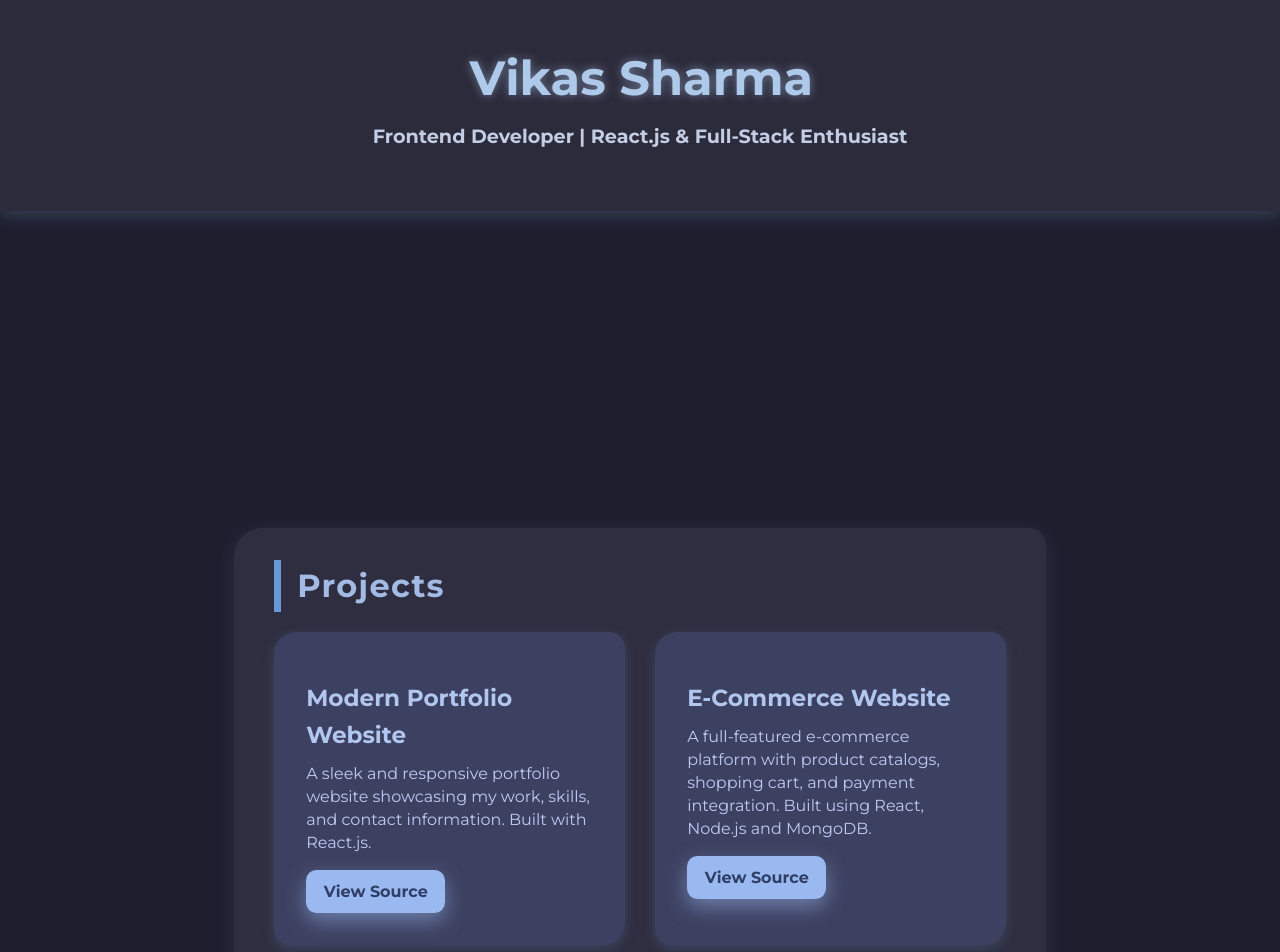
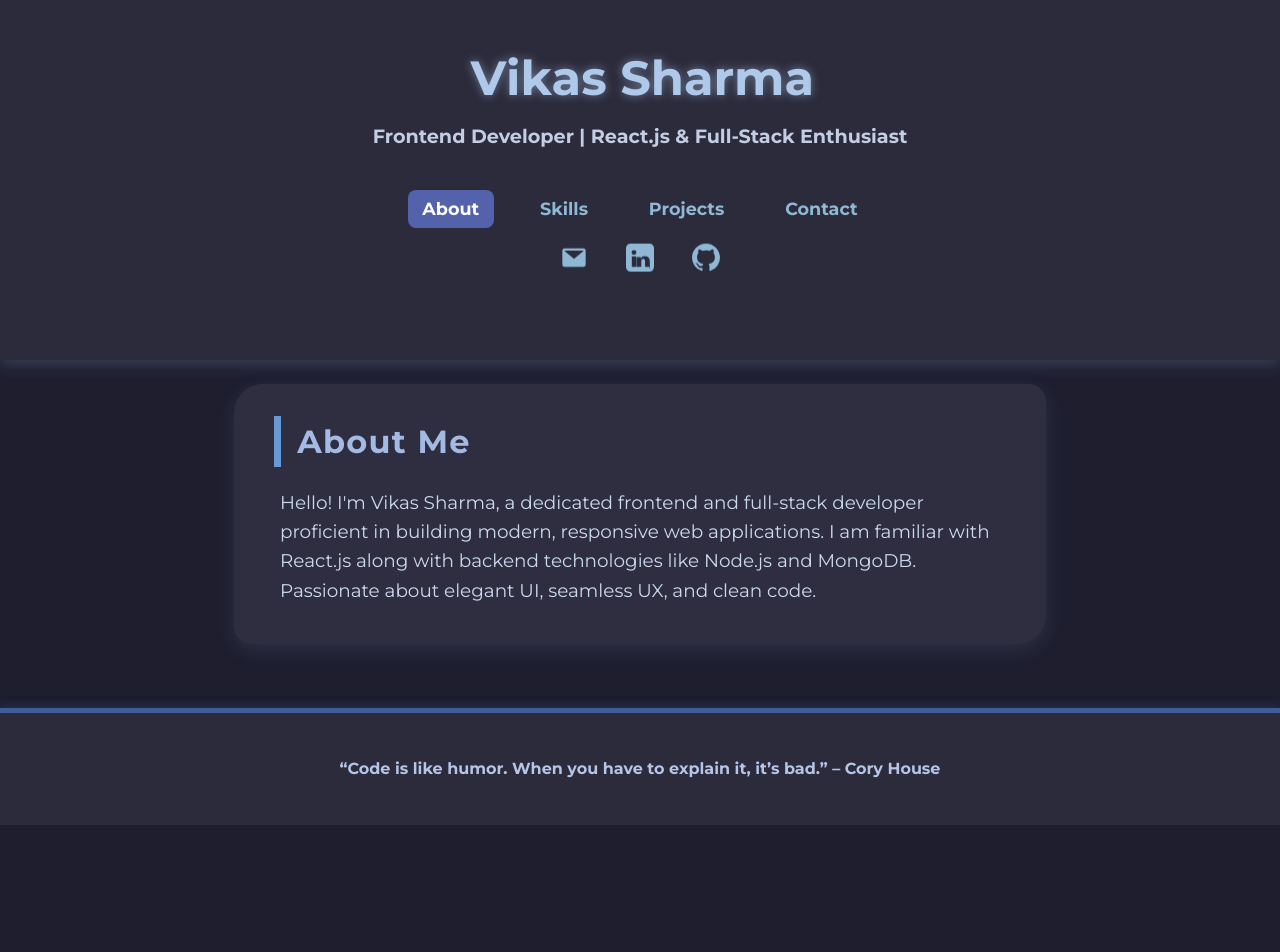
Before and after one commit to Viks2202/Portfolio, a React (Create React App) app: page / in a window 1280 px wide. Shown: the top 952 px of the page. After the commit the page ends 825 px from the top, so only its background shows below. Built offline with nearby package versions, Linux system fonts and the light colour scheme.

Commit message:
Update App.js

```diff
--- a/src/App.js
+++ b/src/App.js
@@ -1,12 +1,11 @@
-import React, { useState, useEffect } from 'react';
-
+import React, { useState } from 'react';
 const projects = [
   {
     id: 1,
     title: 'Modern Portfolio Website',
     description:
       'A sleek and responsive portfolio website showcasing my work, skills, and contact information. Built with React.js.',
-    link: 'https://github.com/vikassharma/portfolio-website',
+    link: 'https://github.com/Viks2202/Portfolio',
   },
   {
     id: 2,
@@ -55,20 +54,21 @@ const skills = [
 function App() {
   const [expandedSkillIndex, setExpandedSkillIndex] = useState(null);
   const [contactSuccess, setContactSuccess] = useState(false);
-
-  useEffect(() => {
-    // no changes needed here
-  }, []);
+  const [activeSection, setActiveSection] = useState('about'); // default visible
 
   const toggleSkill = (index) => {
     setExpandedSkillIndex((prevIndex) => (prevIndex === index ? null : index));
+  };
+
+  const handleNavClick = (section) => {
+    setActiveSection(section);
+    setExpandedSkillIndex(null); // reset skill expanded if leaving skills section
   };
 
   const handleContactSubmit = (e) => {
     e.preventDefault();
     setContactSuccess(true);
     e.target.reset();
-    // Remove success message after 3 seconds
     setTimeout(() => setContactSuccess(false), 3000);
   };
 
@@ -76,36 +76,32 @@ function App() {
     <>
       <style>{`
         @import url('https://fonts.googleapis.com/css2?family=Montserrat:wght@400;700&display=swap');
-
         * {
           box-sizing: border-box;
         }
-
         body {
           margin: 0;
-          background-color: #1e1e2f; /* warm dark slate */
-          color: #e1e8f0; /* gentle off-white */
+          background-color: #1e1e2f;
+          color: #e1e8f0;
           font-family: 'Montserrat', sans-serif;
           scroll-behavior: smooth;
           line-height: 1.6;
           -webkit-font-smoothing: antialiased;
           -moz-osx-font-smoothing: grayscale;
         }
-
         a {
-          color: #8fb8d4; /* soft pastel blue */
+          color: #8fb8d4;
           text-decoration: none;
           font-weight: 700;
           transition: color 0.3s ease;
           position: relative;
           user-select: text;
+          cursor: pointer;
         }
-
         a:hover {
           color: #a1c1e8;
           text-shadow: 0 0 6px #a1c1e8;
         }
-
         a::after {
           content: '';
           position: absolute;
@@ -117,13 +113,11 @@ function App() {
           transition: width 0.3s ease;
           border-radius: 2px;
         }
-
         a:hover::after {
           width: 100%;
         }
-
         header {
-          background: #2c2b3c; /* darker blue-gray */
+          background: #2c2b3c;
           text-align: center;
           padding: 2.5rem 1rem 2.5rem;
           box-shadow: 0 5px 15px rgba(143, 184, 212, 0.22);
@@ -131,38 +125,82 @@ function App() {
           top: 0;
           z-index: 1000;
           animation: fadeSlideDown 1s ease forwards;
+          display: flex;
+          flex-direction: column;
+          align-items: center;
+          margin-bottom: 1.5rem;
         }
-
         header h1 {
           font-size: 3rem;
           margin: 0;
           font-weight: 900;
-          color: #aec9e9; /* soft gentle blue */
+          color: #aec9e9;
           filter: drop-shadow(0 0 5px rgba(174,201,233,0.5));
           user-select: none;
           cursor: default;
           animation: swaySubtle 7s ease-in-out infinite;
         }
-
         header p {
           font-size: 1.2rem;
           font-weight: 600;
           margin-top: 0.25rem;
           color: #c3cee4;
           user-select: none;
-          animation: fadeIn 1.5s ease forwards;
-          opacity: 0;
-          animation-delay: 1s;
         }
-
+        .nav-links {
+          display: flex;
+          justify-content: center;
+          gap: 2rem;
+          margin-top: 1.2rem;
+          flex-wrap: wrap;
+        }
+        .nav-links a {
+          font-weight: 700;
+          font-size: 1.1rem;
+          padding: 0.3rem 0.9rem;
+          border-radius: 0.5rem;
+          transition: background-color 0.3s ease;
+          user-select: none;
+        }
+        .nav-links a[aria-current="page"] {
+          background-color: #5362ab;
+          color: white;
+          cursor: default;
+        }
+        .nav-links a:hover:not([aria-current="page"]), .nav-links a:focus:not([aria-current="page"]) {
+          background-color: #3e3d57;
+          outline: none;
+          color: #a1c1e8;
+        }
+        .social-icons {
+          margin: 1rem auto 3rem;
+          max-width: 850px;
+          display: flex;
+          justify-content: center;
+          gap: 2.4rem;
+          z-index: 1001;
+        }
+        .social-link {
+          display: inline-flex;
+          color: #8fb8d4;
+          font-size: 2rem;
+          transition: color 0.3s ease, transform 0.3s ease;
+          cursor: pointer;
+          animation: floatSlowAlt 5s ease-in-out infinite;
+        }
+        .social-link:hover,
+        .social-link:focus {
+          color: #a1c1e8;
+          transform: translateY(-6px) scale(1.1);
+          outline: none;
+        }
         main {
           max-width: 850px;
-          margin: 1rem auto 4rem; /* reduced top margin to reduce gap */
+          margin: 1rem auto 4rem;
           padding: 0 1.2rem;
         }
-
         section {
-          background: #2f2e40; /* dark muted background */
+          background: #2f2e40;
           margin-bottom: 2.6rem;
           padding: 2rem 2.5rem 2.4rem;
           box-shadow: 0 6px 20px rgba(143, 184, 212, 0.13);
@@ -174,32 +212,20 @@ function App() {
           animation-fill-mode: forwards;
           animation-duration: 0.8s;
           animation-timing-function: ease;
+          animation-name: fadeSlideUp;
+          display: none;
         }
-
-        section:nth-child(2) {
-          animation-name: fadeSlideUp;
-          animation-delay: 0.15s;
+        section.active {
+          opacity: 1;
+          transform: translateY(0);
+          display: block;
         }
-        section:nth-child(3) {
-          animation-name: fadeSlideUp;
-          animation-delay: 0.3s;
-        }
-        section:nth-child(4) {
-          animation-name: fadeSlideUp;
-          animation-delay: 0.45s;
-        }
-        section:nth-child(5) {
-          animation-name: fadeSlideUp;
-          animation-delay: 0.6s;
-        }
-
         section:hover,
         section:focus-within {
           box-shadow: 0 16px 38px rgba(143, 184, 212, 0.35);
           outline: none;
           transform: translateY(-5px);
         }
-
         section h2 {
           font-weight: 900;
           color: #a3bae5;
@@ -211,7 +237,6 @@ function App() {
           letter-spacing: 0.04em;
           user-select: none;
         }
-
         #about p {
           font-size: 1.15rem;
           color: #cadaec;
@@ -219,25 +244,22 @@ function App() {
           margin: 0 auto;
           line-height: 1.6;
         }
-
         #projects .project-list {
           display: grid;
           grid-template-columns: repeat(auto-fit, minmax(320px, 1fr));
           gap: 1.9rem;
         }
-
         .project-card {
-          background: #3d4161; /* subtle contrast */
+          background: #3d4161;
           border-radius: 1.4rem 1rem 1.4rem 1rem;
           box-shadow: 0 4px 12px rgba(104, 143, 193, 0.25);
           padding: 1.5rem 2rem 2rem;
           cursor: default;
-          transition: transform 3s ease-in-out infinite, box-shadow 0.3s ease;
+          transition: transform 0.3s ease, box-shadow 0.3s ease;
           animation: floatSlow 6s ease-in-out infinite;
           position: relative;
           color: #c8d4f0;
         }
-
         .project-card:hover,
         .project-card:focus-within {
           transform: translateY(-10px) scale(1.035);
@@ -245,7 +267,6 @@ function App() {
           outline: none;
           animation-play-state: paused;
         }
-
         .project-card h3 {
           font-weight: 900;
           color: #b2c7f0;
@@ -253,7 +274,6 @@ function App() {
           margin-bottom: 0.5rem;
           user-select: none;
         }
-
         .project-card p {
           color: #bfcaf3;
           font-size: 1rem;
@@ -261,7 +281,6 @@ function App() {
           margin: 0 0 1rem 0;
           user-select: text;
         }
-
         .project-card a {
           font-weight: 700;
           font-size: 1rem;
@@ -275,13 +294,11 @@ function App() {
           user-select: none;
           text-align: center;
         }
-
         .project-card a:hover {
           background-color: #6591d1;
           color: #f3f7ff;
           transform: scale(1.07);
         }
-
         #skills ul {
           list-style: none;
           padding: 0;
@@ -292,7 +309,6 @@ function App() {
           max-width: 720px;
           justify-content: center;
         }
-
         .skill-item {
           cursor: pointer;
           padding: 0.6rem 1.6rem;
@@ -306,7 +322,6 @@ function App() {
           transition: background-color 0.3s ease, box-shadow 0.3s ease, transform 0.2s ease;
           animation: floatSlowAlt 5s ease-in-out infinite;
         }
-
         .skill-item:hover {
           background-color: #aac3ff;
           color: #172344;
@@ -314,7 +329,6 @@ function App() {
           transform: scale(1.09);
           z-index: 10;
         }
-
         .skill-item.active {
           background-color: #172344;
           color: #aec7ff;
@@ -323,7 +337,6 @@ function App() {
           z-index: 20;
           animation-play-state: paused;
         }
-
         .topics-list {
           margin-top: 0.8rem;
           margin-left: 1.8rem;
@@ -339,17 +352,14 @@ function App() {
           user-select: text;
           animation: fadeSlideUp 0.5s ease forwards;
         }
-
         .topics-list li {
           margin-bottom: 0.33rem;
           list-style: disc;
           margin-left: 1.25rem;
         }
-
         #contact {
           position: relative;
         }
-
         #contact form {
           max-width: 520px;
           margin: 0 auto;
@@ -364,17 +374,14 @@ function App() {
           transition: box-shadow 0.3s ease;
           color: #d6e2ff;
         }
-
         #contact form:focus-within {
           box-shadow: 0 20px 48px rgba(104, 136, 207, 0.7);
           outline: none;
         }
-
         #contact label {
           font-weight: 700;
           color: #becffb;
         }
-
         #contact input,
         #contact textarea {
           padding: 0.9rem 1.1rem;
@@ -388,12 +395,10 @@ function App() {
           background: #d7e2f9;
           box-shadow: inset 0 0 8px rgba(183, 197, 251, 0.6);
         }
-
         #contact input::placeholder,
         #contact textarea::placeholder {
           color: #a3b2e0;
         }
-
         #contact input:focus,
         #contact textarea:focus {
           outline: none;
@@ -402,7 +407,6 @@ function App() {
           background: #f0f4ff;
           color: #223764;
         }
-
         #contact button {
           background: #92a9ff;
           color: #223764;
@@ -417,15 +421,19 @@ function App() {
           transition: background-color 0.4s ease, box-shadow 0.4s ease, transform 0.25s ease;
           animation-fill-mode: forwards;
           animation-duration: 0.8s;
-          animation-name: ${contactSuccess ? 'pulseGlow' : 'none'};
+          animation-name: none;
         }
-
-        #contact button:hover {
+        #contact button:disabled {
+          background-color: #647aac;
+          cursor: default;
+          box-shadow: none;
+          color: #ccd4f6;
+        }
+        #contact button:hover:not(:disabled) {
           background-color: #576ecc;
           box-shadow: 0 8px 18px rgba(87, 110, 204, 0.5);
           transform: scale(1.05);
         }
-
         footer {
           background: #2c2b3c;
           border-top: 5px solid #405d9a;
@@ -442,8 +450,6 @@ function App() {
           animation-delay: 0.6s;
           animation-fill-mode: forwards;
         }
-
-        /* Animations */
         @keyframes fadeSlideDown {
           0% {
             opacity: 0;
@@ -454,7 +460,6 @@ function App() {
             transform: translateY(0);
           }
         }
-
         @keyframes fadeSlideUp {
           0% {
             opacity: 0;
@@ -465,12 +470,10 @@ function App() {
             transform: translateY(0);
           }
         }
-
         @keyframes fadeIn {
           from {opacity: 0;}
           to {opacity: 1;}
         }
-
         @keyframes swaySubtle {
           0%, 100% {
             transform: translateX(0);
@@ -479,7 +482,6 @@ function App() {
             transform: translateX(6px);
           }
         }
-
         @keyframes floatSlow {
           0%, 100% {
             transform: translateY(0);
@@ -488,7 +490,6 @@ function App() {
             transform: translateY(-8px);
           }
         }
-
         @keyframes floatSlowAlt {
           0%, 100% {
             transform: translateY(0);
@@ -497,77 +498,87 @@ function App() {
             transform: translateY(-5px);
           }
         }
-
-        @keyframes pulseGlow {
-          0%, 100% {
-            box-shadow: 0 6px 12px rgba(146, 169, 255, 0.35);
-            background-color: #92a9ff;
-            color: #223764;
-          }
-          50% {
-            box-shadow: 0 10px 25px rgba(87, 110, 204, 0.6);
-            background-color: #5e79d6;
-            color: #e6ecff;
-          }
-        }
-
-        @media (max-width: 600px) {
-          header h1 {
-            font-size: 2.4rem;
-          }
-          main {
-            margin: 1rem;
-            padding: 0;
-          }
-          #skills ul {
-            justify-content: center;
-          }
-          .project-card {
-            padding: 1.3rem 1.5rem 1.7rem;
-          }
-        }
       `}</style>
 
       <header>
         <h1 tabIndex="0" aria-label="Site Owner Name">Vikas Sharma</h1>
         <p tabIndex="0">Frontend Developer | React.js & Full-Stack Enthusiast</p>
+        <nav className="nav-links" aria-label="Main navigation links">
+          {['about', 'skills', 'projects', 'contact'].map((sec) => (
+            <a
+              href="#!"
+              key={sec}
+              onClick={(e) => {
+                e.preventDefault();
+                handleNavClick(sec);
+              }}
+              aria-current={activeSection === sec ? 'page' : undefined}
+              tabIndex="0"
+            >
+              {sec.charAt(0).toUpperCase() + sec.slice(1)}
+            </a>
+          ))}
+        </nav>
+        <div className="social-icons" aria-label="Social media links">
+          <a
+            href="mailto:viksr2202@gmail.com"
+            className="social-link"
+            aria-label="Send email to Vikas Sharma"
+            target="_blank"
+            rel="noopener noreferrer"
+          >
+            {/* Email SVG */}
+            <svg xmlns="http://www.w3.org/2000/svg" fill="currentColor" viewBox="0 0 24 24" width="28" height="28" aria-hidden="true">
+              <path d="M20 4H4a2 2 0 00-2 2v12a2 2 0 002 2h16a2 2 0 002-2V6a2 2 0 00-2-2zm0 2.5L12 13 4 6.5V6h16v.5z"/>
+            </svg>
+          </a>
+          <a
+            href="http://www.linkedin.com/in/vikas2103"
+            className="social-link"
+            aria-label="LinkedIn profile of Vikas Sharma"
+            target="_blank"
+            rel="noopener noreferrer"
+          >
+            {/* LinkedIn SVG */}
+            <svg xmlns="http://www.w3.org/2000/svg" fill="currentColor" viewBox="0 0 24 24" width="28" height="28" aria-hidden="true">
+              <path d="M20 0H4a4 4 0 00-4 4v16a4 4 0 004 4h16a4 4 0 004-4V4a4 4 0 00-4-4zm-11.338 20H5v-9h3.662v9zm-1.831-10.29a2.122 2.122 0 112.122-2.121 2.122 2.122 0 01-2.122 2.121zm13.17 10.29h-3.666v-4.528c0-1.08-.02-2.466-1.504-2.466-1.507 0-1.737 1.176-1.737 2.392v4.602H9V11.5h3.52v1.182h.048a3.87 3.87 0 013.484-1.912c3.727 0 4.408 2.455 4.408 5.645v5.585z"/>
+            </svg>
+          </a>
+          <a
+            href="https://github.com/Viks2202"
+            className="social-link"
+            aria-label="GitHub profile of Vikas Sharma"
+            target="_blank"
+            rel="noopener noreferrer"
+          >
+            {/* GitHub SVG */}
+            <svg xmlns="http://www.w3.org/2000/svg" fill="currentColor" viewBox="0 0 24 24" width="28" height="28" aria-hidden="true">
+              <path d="M12 0C5.37 0 0 5.37 0 12a12 12 0 008.207 11.385c.6.11.793-.26.793-.577 0-.285-.01-1.04-.015-2.04-3.338.723-4.042-1.61-4.042-1.61-.546-1.386-1.333-1.754-1.333-1.754-1.09-.745.083-.73.083-.73 1.205.087 1.84 1.237 1.84 1.237 1.07 1.833 2.807 1.303 3.492.996.108-.776.418-1.304.76-1.604-2.665-.3-5.467-1.335-5.467-5.93 0-1.31.467-2.382 1.235-3.22-.124-.304-.535-1.523.117-3.177 0 0 1.007-.322 3.3 1.23a11.5 11.5 0 013.003-.405c1.02.005 2.045.14 3.003.405 2.29-1.553 3.29-1.23 3.29-1.23.653 1.654.242 2.874.118 3.177.77.838 1.233 1.91 1.233 3.22 0 4.606-2.807 5.625-5.48 5.92.43.372.823 1.1.823 2.222 0 1.606-.015 2.898-.015 3.293 0 .32.192.694.8.576A12 12 0 0024 12c0-6.63-5.37-12-12-12z"/>
+            </svg>
+          </a>
+        </div>
       </header>
 
       <main>
-        <section id="about" aria-label="About me section" tabIndex="0">
+        <section
+          id="about"
+          aria-label="About me section"
+          tabIndex="0"
+          className={activeSection === 'about' ? 'active' : ''}
+        >
           <h2>About Me</h2>
           <p>
             Hello! I'm Vikas Sharma, a dedicated frontend and full-stack developer proficient in building modern, responsive web applications.
-            I specialize in React.js along with backend technologies like Node.js and MongoDB. Passionate about elegant UI, seamless UX, and clean code.
+            I am familiar with React.js along with backend technologies like Node.js and MongoDB. Passionate about elegant UI, seamless UX, and clean code.
           </p>
         </section>
 
-        <section id="projects" aria-label="Projects section" tabIndex="0">
-          <h2>Projects</h2>
-          <div className="project-list">
-            {projects.map(({ id, title, description, link }) => (
-              <article
-                key={id}
-                className="project-card"
-                tabIndex="0"
-                aria-label={`Project titled ${title}`}
-              >
-                <h3>{title}</h3>
-                <p>{description}</p>
-                <a
-                  href={link}
-                  target="_blank"
-                  rel="noopener noreferrer"
-                  aria-label={`View source code of ${title}`}
-                >
-                  View Source
-                </a>
-              </article>
-            ))}
-          </div>
-        </section>
-
-        <section id="skills" aria-label="Skills section" tabIndex="0">
+        <section
+          id="skills"
+          aria-label="Skills section"
+          tabIndex="0"
+          className={activeSection === 'skills' ? 'active' : ''}
+        >
           <h2>Skills</h2>
           <ul>
             {skills.map(({ name, topics }, idx) => (
@@ -600,7 +611,42 @@ function App() {
           </ul>
         </section>
 
-        <section id="contact" aria-label="Contact me section" tabIndex="0">
+        <section
+          id="projects"
+          aria-label="Projects section"
+          tabIndex="0"
+          className={activeSection === 'projects' ? 'active' : ''}
+        >
+          <h2>Projects</h2>
+          <div className="project-list">
+            {projects.map(({ id, title, description, link }) => (
+              <article
+                key={id}
+                className="project-card"
+                tabIndex="0"
+                aria-label={`Project titled ${title}`}
+              >
+                <h3>{title}</h3>
+                <p>{description}</p>
+                <a
+                  href={link}
+                  target="_blank"
+                  rel="noopener noreferrer"
+                  aria-label={`View source code of ${title}`}
+                >
+                  View Source
+                </a>
+              </article>
+            ))}
+          </div>
+        </section>
+
+        <section
+          id="contact"
+          aria-label="Contact me section"
+          tabIndex="0"
+          className={activeSection === 'contact' ? 'active' : ''}
+        >
           <h2>Contact Me</h2>
           <form onSubmit={handleContactSubmit} aria-label="Contact form" noValidate>
             <label htmlFor="name">Name</label>
```
